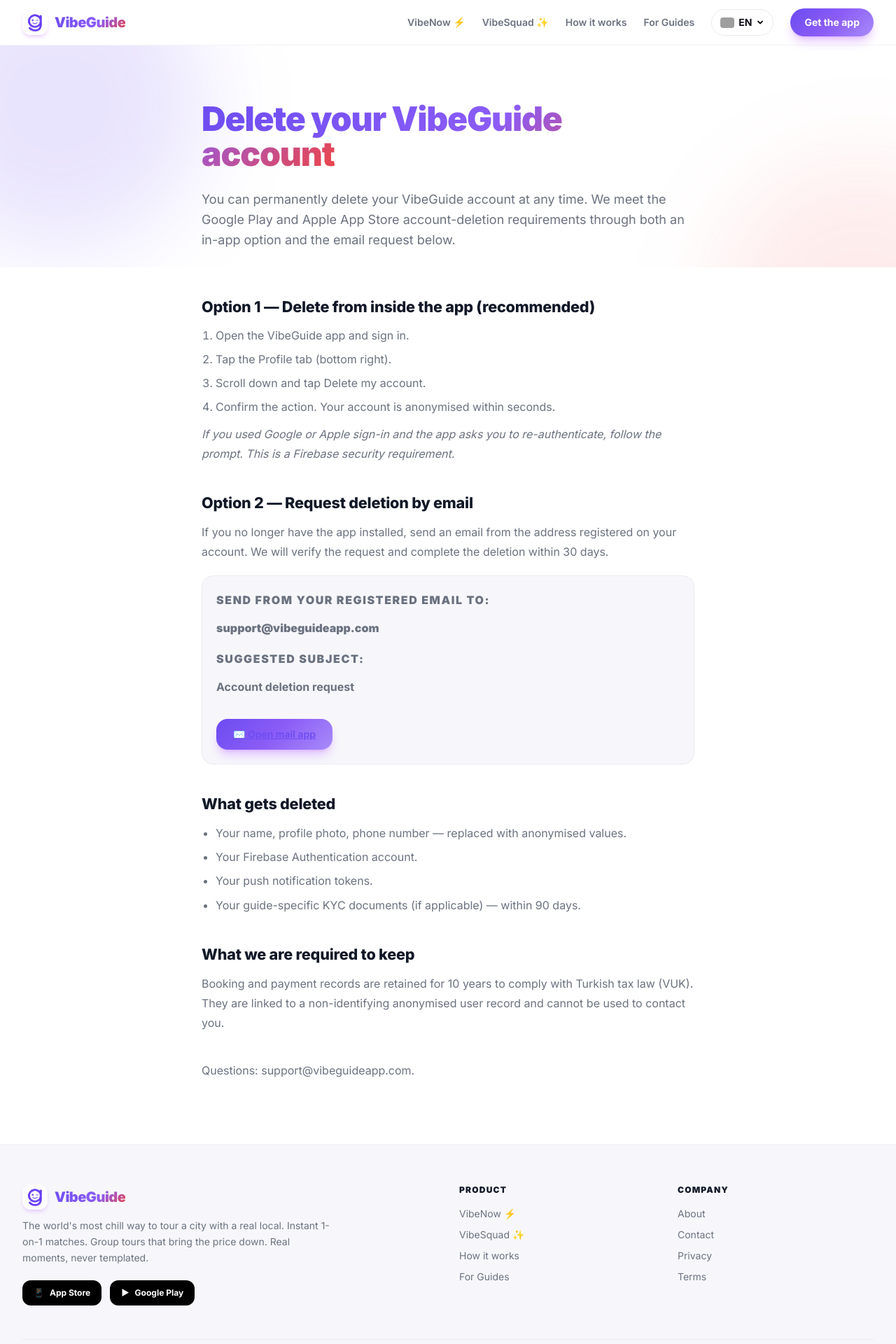
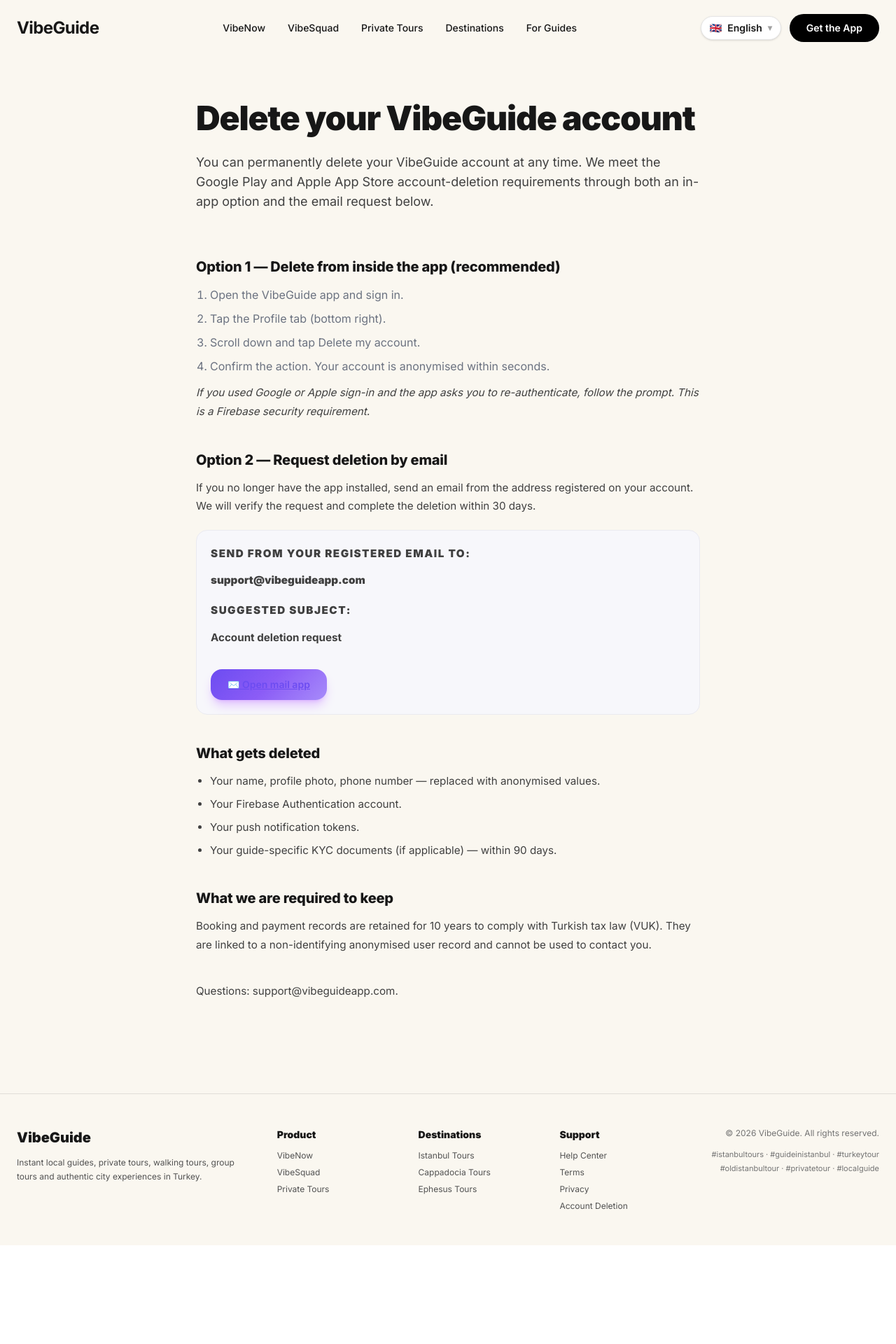
Before and after one commit to Sercanoz/vibeguide-web, a Next.js app: page /account-deletion in a window 1280 px wide. Shown: the top 1920 px of the page at 70% size. After the commit the page ends 1779 px from the top, so only its background shows below. Built offline with nearby package versions, Linux system fonts and the light colour scheme; grey boxes are pictures that could not be loaded.

Commit message:
fix(legal): LegalLayout now uses v7 homepage nav/footer for visual consistency

```diff
--- a/src/components/LegalLayout.tsx
+++ b/src/components/LegalLayout.tsx
@@ -1,7 +1,6 @@
 "use client";
 
-import Nav from "./Nav";
-import Footer from "./Footer";
+import LocaleSwitcher from "./LocaleSwitcher";
 
 export default function LegalLayout({
   title,
@@ -17,50 +16,108 @@
   children: React.ReactNode;
 }) {
   return (
-    <>
-      <Nav />
-      <main className="flex-1">
-        <section className="relative overflow-hidden">
-          <div className="absolute inset-0 -z-10">
-            <div className="absolute -top-32 -left-32 w-[420px] h-[420px] rounded-full bg-vg-primary/15 blur-3xl" />
-            <div className="absolute top-40 -right-40 w-[420px] h-[420px] rounded-full bg-vg-flame/10 blur-3xl" />
+    <div className="min-h-screen bg-[#FAF7F0] text-[#171717]">
+      {/* NAV — matches homepage v7 */}
+      <nav className="mx-auto flex max-w-7xl items-center justify-between px-6 py-5">
+        <a href="/" className="text-2xl font-bold tracking-tight">VibeGuide</a>
+        <div className="hidden gap-8 text-sm font-medium md:flex">
+          <a href="/#vibenow">VibeNow</a>
+          <a href="/#vibesquad">VibeSquad</a>
+          <a href="/#private">Private Tours</a>
+          <a href="/#destinations">Destinations</a>
+          <a href="/#guides">For Guides</a>
         </div>
-          <div className="max-w-3xl mx-auto px-5 sm:px-8 pt-12 pb-6 md:pt-20">
-            <h1 className="text-4xl md:text-5xl font-black tracking-tight leading-[1.05]">
-              <span className="text-vibe-gradient">{title}</span>
+        <div className="flex items-center gap-3">
+          <LocaleSwitcher />
+          <a href="/#download" className="rounded-full bg-black px-6 py-2.5 text-sm font-semibold text-white">
+            Get the App
+          </a>
+        </div>
+      </nav>
+
+      {/* HERO */}
+      <section className="mx-auto max-w-3xl px-6 pt-10 pb-6 md:pt-16">
+        <h1 className="text-4xl font-black tracking-tight leading-[1.05] md:text-5xl">
+          {title}
         </h1>
         {lastUpdated && lastUpdatedLabel && (
-              <p className="mt-3 text-xs font-bold uppercase tracking-widest text-vg-muted">
+          <p className="mt-4 text-xs font-bold uppercase tracking-widest text-neutral-500">
             {lastUpdatedLabel}: {lastUpdated}
           </p>
         )}
         {intro && (
-              <p className="mt-6 text-lg text-vg-muted leading-relaxed">
+          <p className="mt-6 text-base leading-7 text-neutral-700 md:text-lg">
             {intro}
           </p>
         )}
-          </div>
       </section>
-        <article className="max-w-3xl mx-auto px-5 sm:px-8 pb-20 prose-vg">
+
+      {/* CONTENT */}
+      <article className="mx-auto max-w-3xl px-6 pb-20 prose-vg">
         {children}
       </article>
-      </main>
-      <Footer />
+
+      {/* FOOTER — matches homepage v7 */}
+      <footer className="mt-10 border-t border-black/10 px-6 py-12">
+        <div className="mx-auto max-w-7xl">
+          <div className="grid gap-8 md:grid-cols-[2fr_1fr_1fr_1fr_1.5fr]">
+            <div>
+              <h3 className="text-xl font-black">VibeGuide</h3>
+              <p className="mt-3 max-w-xs text-xs leading-5 text-neutral-600">
+                Instant local guides, private tours, walking tours, group tours
+                and authentic city experiences in Turkey.
+              </p>
+            </div>
+            <div>
+              <h4 className="text-sm font-black">Product</h4>
+              <ul className="mt-3 space-y-2 text-xs text-neutral-600">
+                <li><a href="/#vibenow">VibeNow</a></li>
+                <li><a href="/#vibesquad">VibeSquad</a></li>
+                <li><a href="/#private">Private Tours</a></li>
+              </ul>
+            </div>
+            <div>
+              <h4 className="text-sm font-black">Destinations</h4>
+              <ul className="mt-3 space-y-2 text-xs text-neutral-600">
+                <li>Istanbul Tours</li>
+                <li>Cappadocia Tours</li>
+                <li>Ephesus Tours</li>
+              </ul>
+            </div>
+            <div>
+              <h4 className="text-sm font-black">Support</h4>
+              <ul className="mt-3 space-y-2 text-xs text-neutral-600">
+                <li><a href="mailto:support@vibeguideapp.com">Help Center</a></li>
+                <li><a href="/terms">Terms</a></li>
+                <li><a href="/privacy">Privacy</a></li>
+                <li><a href="/account-deletion">Account Deletion</a></li>
+              </ul>
+            </div>
+            <div className="text-right">
+              <p className="text-xs text-neutral-500">© 2026 VibeGuide. All rights reserved.</p>
+              <p className="mt-3 text-[11px] leading-5 text-neutral-500">
+                #istanbultours · #guideinistanbul · #turkeytour
+                <br />#oldistanbultour · #privatetour · #localguide
+              </p>
+            </div>
+          </div>
+        </div>
+      </footer>
 
       <style jsx global>{`
         .prose-vg h2 {
-          font-size: 1.35rem;
+          font-size: 1.25rem;
           font-weight: 800;
           margin-top: 2.5rem;
           margin-bottom: 0.75rem;
-          color: var(--vg-ink);
+          color: #171717;
           letter-spacing: -0.01em;
         }
         .prose-vg p {
-          color: var(--vg-muted);
+          color: #404040;
           line-height: 1.75;
           margin-bottom: 0.75rem;
-          font-size: 1rem;
+          font-size: 0.95rem;
         }
         .prose-vg ul {
           list-style: disc;
@@ -68,17 +125,17 @@
           margin-bottom: 1rem;
         }
         .prose-vg ul li {
-          color: var(--vg-muted);
+          color: #404040;
           line-height: 1.7;
           margin-bottom: 0.45rem;
-          font-size: 1rem;
+          font-size: 0.95rem;
         }
         .prose-vg a {
-          color: var(--vg-primary);
+          color: #6c4cf1;
           font-weight: 600;
           text-decoration: underline;
         }
       `}</style>
-    </>
+    </div>
   );
 }
```
Lines whose indentation alone changed are shown as unchanged.
